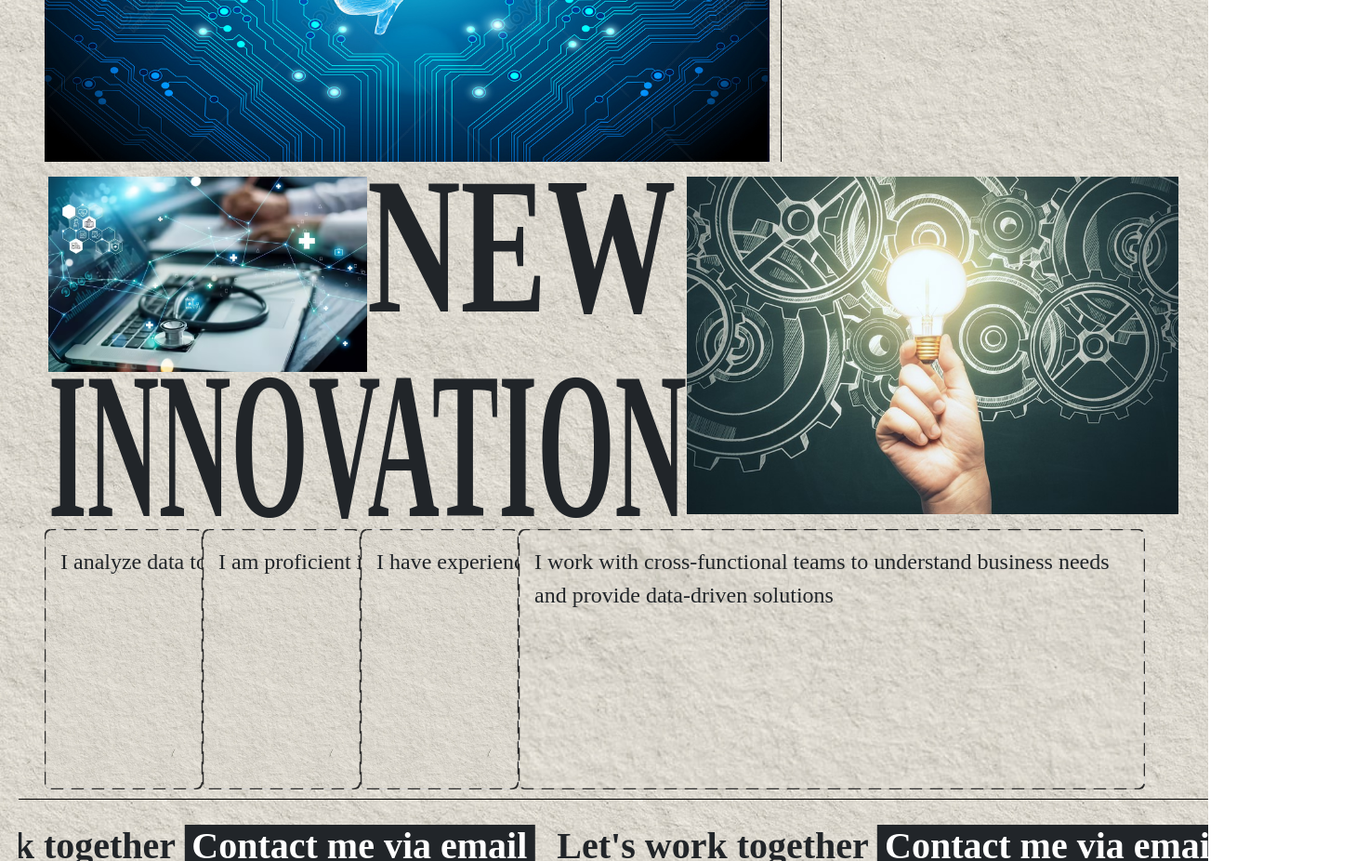
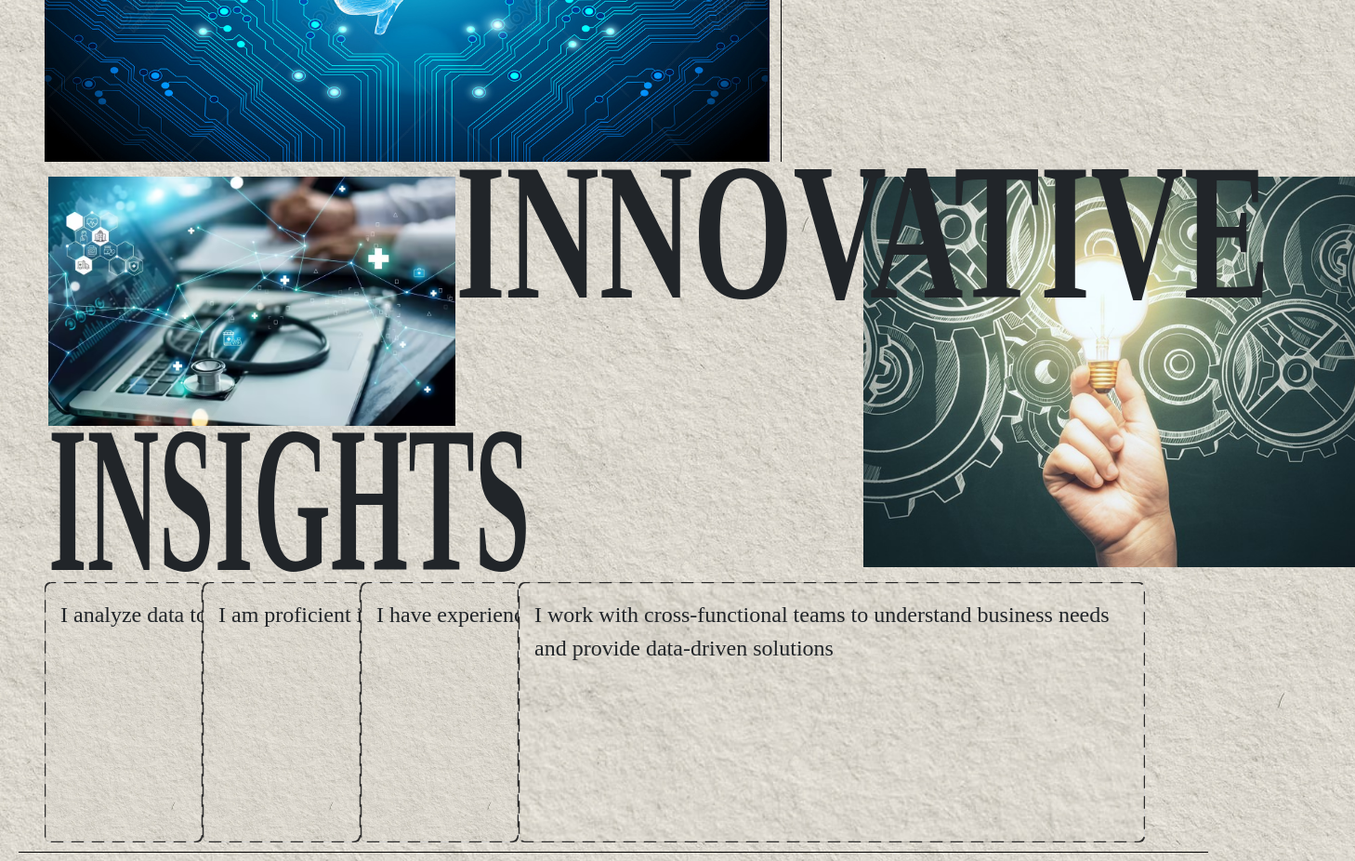
Before and after one commit to Tundellinium-ai/Tunde, a plain HTML site: page index.html in a window 1280 px wide. Shown: the part 2760-3686 px from the top of the page at 93% size, 1458 px wide, since content can reach past the window. Drawn offline with nearby package versions, Linux system fonts and the light colour scheme; a web font is replaced by a local one.

Commit message:
updated the code

```diff
--- a/index.html
+++ b/index.html
@@ -234,9 +234,9 @@
                     <div class="inno-col d-md-flex flex-md-column gap-3">
                         <div class="d-md-flex">
                             <img class="new-img img-fluid object-fit-cover" src="./multimedia/Digital new.avif" alt="">
-                            <h1 class="w-25 new">NEW</h1>
+                            <h1 class="w-25 new">INNOVATIVE</h1>
                         </div>
-                        <h1 class="innovate">INNOVATION</h1>
+                        <h1 class="innovate">INSIGHTS</h1>
                     </div><img class="neww-img img-fluid  object-fit-cover"
                         src="./multimedia/e7b0c2ff325ea3b436f9458ebf0f6894.jpg" alt="">
                 </div>
```
